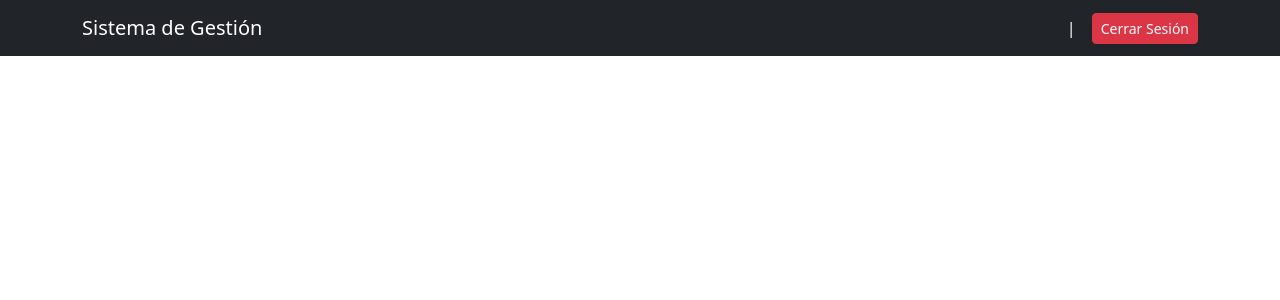
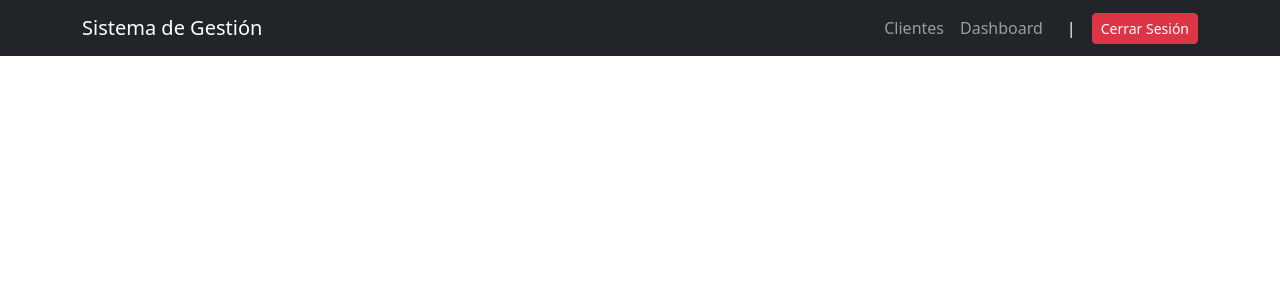
Before and after one commit to Grupo-7-PV/pv_tp_integrador_grupo7, a React (Vite) app: page / in a window 1280 px wide. Shown: the top 300 px of the page. Built offline with nearby package versions, Linux system fonts and the light colour scheme; sample sign-in values are in the browser's storage.

Commit message:
Incorporación de Dashboard (se muestra en nav)

```diff
--- a/src/components/layout/Header.jsx
+++ b/src/components/layout/Header.jsx
@@ -1,10 +1,10 @@
-import {useNavigate} from 'react-router-dom';
-import {Navbar, Container, Button} from 'react-bootstrap';
-import {useAdmin} from '../../hook/useAdmin';
+import { useNavigate } from 'react-router-dom';
+import { Navbar, Container, Button, Nav } from 'react-bootstrap';
+import { useAdmin } from '../../hook/useAdmin';
 
 const Header = () => {
     const navigate = useNavigate();
-    const {adminActivo, cerrarSesion}=useAdmin();
+    const { adminActivo, cerrarSesion } = useAdmin();
 
     const handleLogout = () => {
         cerrarSesion();
@@ -16,12 +16,24 @@ const Header = () => {
     return (
         <Navbar bg="dark" variant="dark">
             <Container>
-                <Navbar.Brand href="/">Sistema de Gestión</Navbar.Brand>
+                <Navbar.Brand href="/dashboard">Sistema de Gestión</Navbar.Brand>
+
                 <Navbar.Toggle />
                 <Navbar.Collapse className="justify-content-end">
 
                     {adminActivo && (
                         <>
+                            <Nav className="me-3">
+
+                                <Nav.Link onClick={() => navigate('/clientes')}>
+                                    Clientes
+                                </Nav.Link>
+
+                                <Nav.Link onClick={() => navigate('/dashboard')}>
+                                    Dashboard
+                                </Nav.Link>
+
+                            </Nav>
                             <Navbar.Text className="me-3 text-white">
                                 {adminActivo.nombre} | {adminActivo.sector}
                             </Navbar.Text>
```
